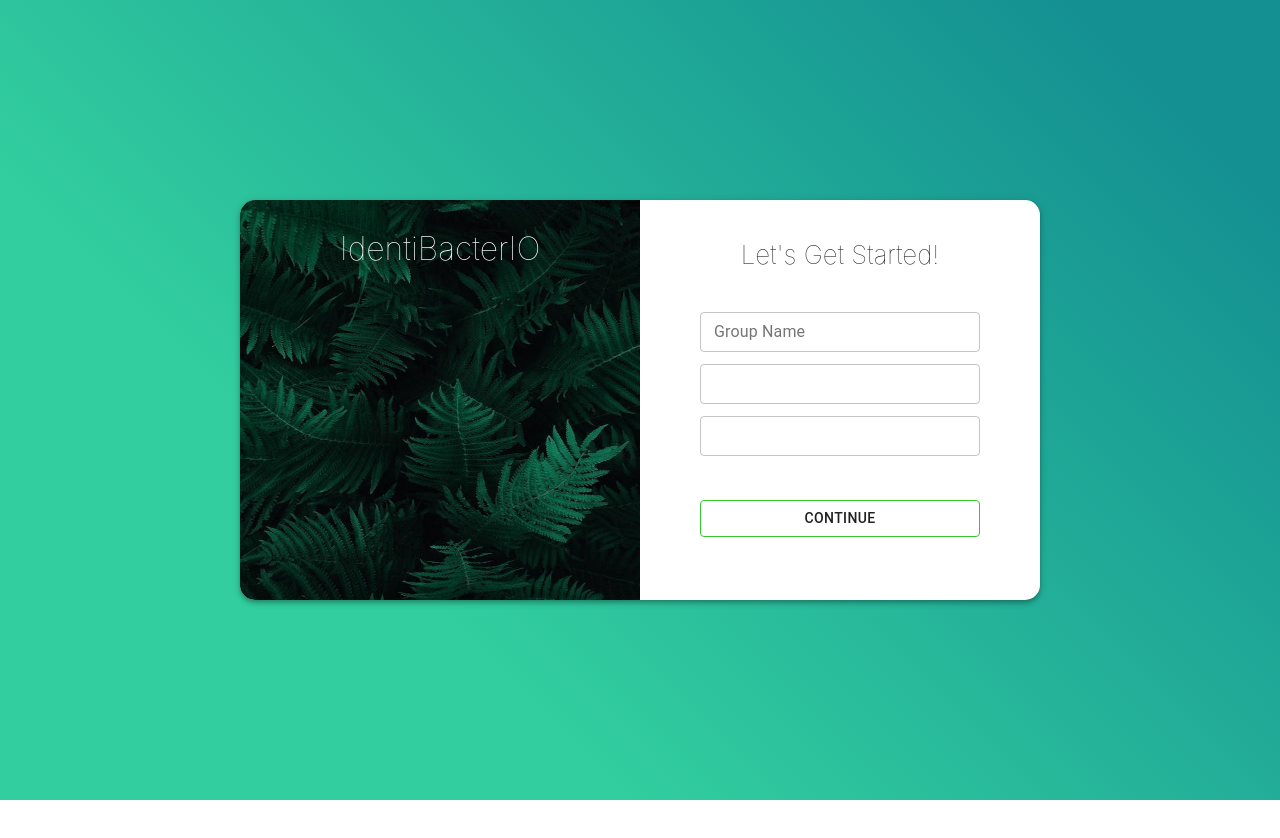
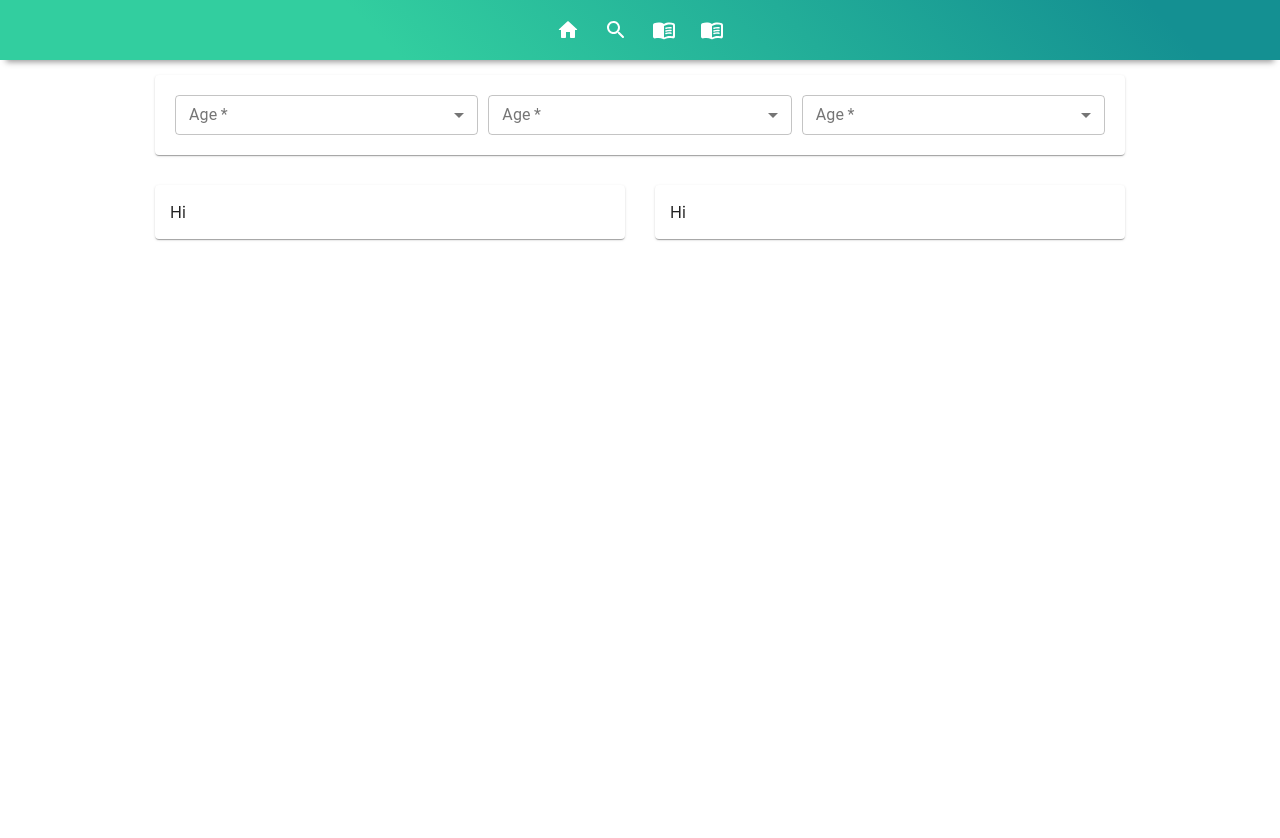
Before and after one commit to devanegas/IdentiBacterIO, a React (Create React App) app in the folder ClientApp/: page / in a window 1280 px wide. Shown: the top 838 px of the page. Before the commit the page ends 800 px from the top, so only its background shows below. Built offline with nearby package versions, Linux system fonts and the light colour scheme.

Commit message:
Progress on questionaire

```diff
--- a/ClientApp/src/App.jsx
+++ b/ClientApp/src/App.jsx
@@ -13,6 +13,6 @@ export default () => (
         <Route exact path='/home' component={Home} />
         {/* <Route path='/counter' component={Counter} />
         <Route path='/fetch-data/:startDateIndex?' component={FetchData} /> */}
-        <Route path='/' component={AppStart} />
+        <Route exact path='/' component={AppStart} />
     </Layout>
 );
--- a/ClientApp/src/components/NavMenu.jsx
+++ b/ClientApp/src/components/NavMenu.jsx
@@ -43,6 +43,11 @@ const NavMenu = (props) => {
 							<MenuBookRoundedIcon className={classes.icon} />
 						</IconButton>
 					</Link>
+					<Link to="/home">
+						<IconButton>
+							<MenuBookRoundedIcon className={classes.icon} />
+						</IconButton>
+					</Link>
 				</div>
 			</div>
 		</header>
--- a/ClientApp/src/components/pages/AppStart.jsx
+++ b/ClientApp/src/components/pages/AppStart.jsx
@@ -3,12 +3,13 @@ import * as States from "../../store/states";
 import { useSelector, useDispatch } from "react-redux";
 import { getAppState } from "../../store/reducers/reducer";
 import FormPage from "./FormPage";
+import Questionaire from "./Questionaire";
 
 const AppStart = (props) => {
 	const appState = useSelector(getAppState);
 	return (
 		<div style={{ height: "100%" }}>
-			{appState === States.FORM_STATE ? <FormPage /> : <div>hi</div>}
+			{appState === States.FORM_STATE ? <FormPage /> : <Questionaire/>}
 		</div>
 	);
 };
--- /dev/null
+++ b/ClientApp/src/components/pages/Questionaire.jsx
@@ -0,0 +1,116 @@
+import React from "react";
+import {
+	Card,
+	TextField,
+	Button,
+	FormControl,
+	InputLabel,
+	Select,
+	MenuItem,
+} from "@material-ui/core";
+import { makeStyles } from "@material-ui/core/styles";
+
+const useStyles = makeStyles({
+	pageContainer: {
+		height: "100%",
+		display: "flex",
+		justifyContent: "center",
+	},
+	questionaireContainer: {
+		width: 1000,
+	},
+	card: {
+		padding: 15,
+		margin: 15,
+	},
+	formControl: {
+		margin: 5,
+	},
+});
+
+const Questionaire = (props) => {
+	const classes = useStyles();
+	return (
+		<div className={classes.pageContainer}>
+			<div className={classes.questionaireContainer}>
+				<Card className={classes.card}>
+					<div style={{ display: "flex", justifyContent: "space-between" }}>
+						<FormControl
+							required
+							margin="dense"
+							className={classes.formControl}
+							variant="outlined"
+							fullWidth
+						>
+							<InputLabel>Age</InputLabel>
+							<Select
+								label="Category"
+								variant="outlined"
+								onChange={() => console.log("hi")}
+							>
+								<MenuItem value="">
+									<em>None</em>
+								</MenuItem>
+								<MenuItem value={10}>Ten</MenuItem>
+								<MenuItem value={20}>Twenty</MenuItem>
+								<MenuItem value={30}>Thirty</MenuItem>
+							</Select>
+						</FormControl>
+						<FormControl
+							required
+							margin="dense"
+							className={classes.formControl}
+							variant="outlined"
+							fullWidth
+						>
+							<InputLabel>Age</InputLabel>
+							<Select
+								label="Category"
+								variant="outlined"
+								onChange={() => console.log("hi")}
+							>
+								<MenuItem value="">
+									<em>None</em>
+								</MenuItem>
+								<MenuItem value={10}>Ten</MenuItem>
+								<MenuItem value={20}>Twenty</MenuItem>
+								<MenuItem value={30}>Thirty</MenuItem>
+							</Select>
+						</FormControl>
+						<FormControl
+							required
+							margin="dense"
+							className={classes.formControl}
+							variant="outlined"
+							fullWidth
+						>
+							<InputLabel>Age</InputLabel>
+							<Select
+								label="Category"
+								variant="outlined"
+								onChange={() => console.log("hi")}
+							>
+								<MenuItem value="">
+									<em>None</em>
+								</MenuItem>
+								<MenuItem value={10}>Ten</MenuItem>
+								<MenuItem value={20}>Twenty</MenuItem>
+								<MenuItem value={30}>Thirty</MenuItem>
+							</Select>
+						</FormControl>
+					</div>
+				</Card>
+				<div style={{ display: "flex", width: "100%" }}>
+					<Card style={{ width: "50%" }} className={classes.card}>
+						Hi
+					</Card>
+					<Card style={{ width: "50%" }} className={classes.card}>
+						Hi
+					</Card>
+				</div>
+			</div>
+		</div>
+	);
+};
+
+export default Questionaire;
--- a/ClientApp/src/store/reducers/reducer.js
+++ b/ClientApp/src/store/reducers/reducer.js
@@ -10,7 +10,8 @@ const initialStudentState = {
 };
 
 const initialAppState = {
-	currentState: States.FORM_STATE,
+	// currentState: States.FORM_STATE,
+	currentState: States.RUNNING_STATE,
 };
 
 const studentReducer = (state, action) => {
```
